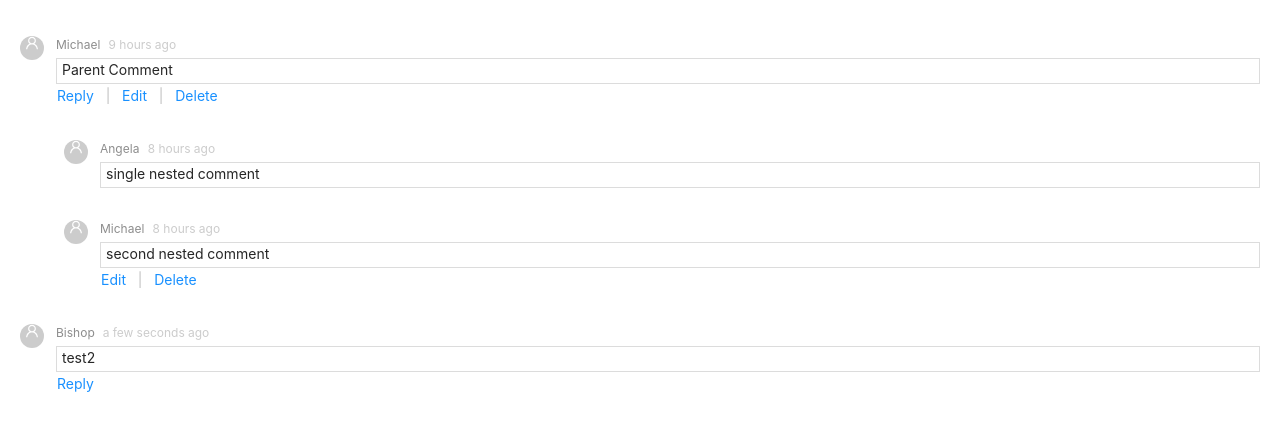
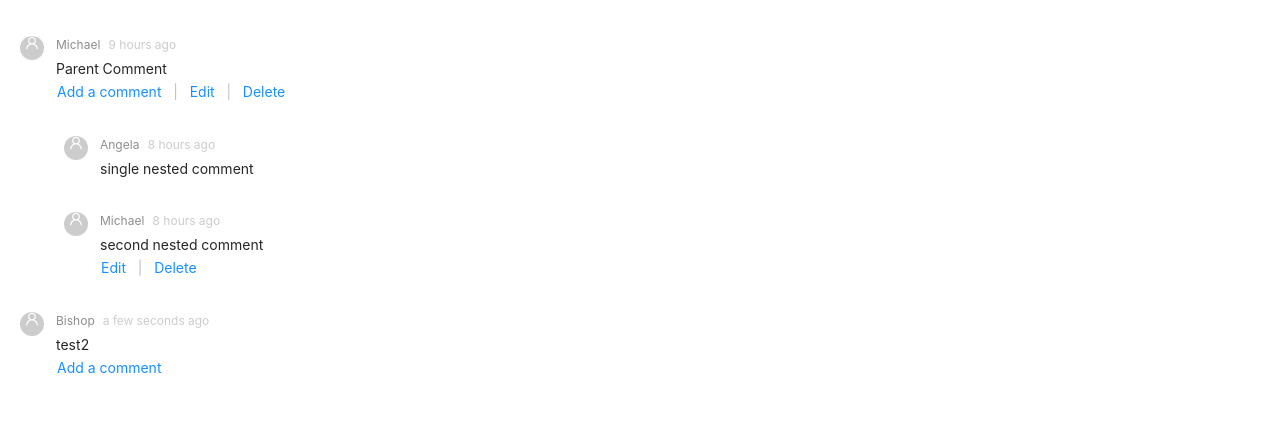
Before and after one commit to thunderperfect/react-ts-w4kqf6, a React (Create React App) app: page / in a window 1280 px wide. Shown: the top 430 px of the page. Built offline with nearby package versions, Linux system fonts and the light colour scheme.

Commit message:
2 files modified

```diff
--- a/App.tsx
+++ b/App.tsx
@@ -101,8 +101,8 @@ export default function App() {
   const handleReplyClick = (item) => {
     console.log('handleReplyClick ', item);
     setNodeValue(data, (item) => (item.replying = false));
-    let comment = findNode(data, ({ id }) => id === item.id);
-    comment.replying = true;
+    //let comment = findNode(data, ({ id }) => id === item.id);
+    //comment.replying = true;
     setData((prev) => [...data]);
     AddComment(item);
   };
@@ -111,6 +111,10 @@ export default function App() {
     console.log('handleEditCancelClick ', item);
     let comment = findNode(data, ({ id }) => id === item.id);
     comment.editing = false;
+    if (comment.replying) {
+      removeComment(item.id, item.parentId);
+    }
+
     setData((prev) => [...data]);
   };
 
@@ -122,19 +126,22 @@ export default function App() {
 
       removeComment(item.id, item.parentId);
 
-      // setData((prev) => [...data]);
       console.log('done');
     }, 1000);
   };
 
   const AddComment = (item: any) => {
     let comment = findNode(data, ({ id }) => id === item.id);
+
+    var timeId = new Date().getTime();
+
     comment.children.push({
-      id: 15,
+      id: timeId,
       author: userName,
-      content: 'newly added Comment',
-      children: [],
+      content: '',
       parentId: item.id,
+      editing: true,
+      replying: true,
     });
 
     console.log(comment);
--- a/CommentEditor.tsx
+++ b/CommentEditor.tsx
@@ -72,8 +72,9 @@ export default function Editor({
           style={{ marginBottom: 0 }}
         >
           <TextArea
-            placeholder="Add a comment"
+            placeholder="Add comments to ask for more information or suggest improvements"
             autoSize={false}
+            autoFocus
             onChange={handleOnChange}
             value={contentCopy}
             size="small"
@@ -84,8 +85,8 @@ export default function Editor({
         <React.Fragment>
           <div
             style={{
-              border: '1px solid #DCDCDC',
-              padding: '0px 0px 2px 5px',
+              //border: '1px solid #DCDCDC',
+              //padding: '0px 0px 2px 5px',
             }}
           >
             {contentCopy}
@@ -99,9 +100,9 @@ export default function Editor({
             onClick={handleReplyClick}
             type="link"
             size="small"
-            disabled={item.replying}
+            disabled={item.replying || item.editing}
           >
-            Reply
+            Add a comment
           </Button>
         </React.Fragment>
       )}
@@ -144,7 +145,11 @@ export default function Editor({
           <ButtonSpacer />
           <Popconfirm
             onConfirm={handleDeleteClick}
-            title="Are you sure you want to delete this Comment?"
+            title={
+              item.children
+                ? 'Are you sure you want to delete this comment thread?'
+                : 'Are you sure you want to delete this comment?'
+            }
             icon={<QuestionCircleOutlined style={{ color: 'red' }} />}
           >
             <Button loading={item.deleting} type="link" size="small">
```
